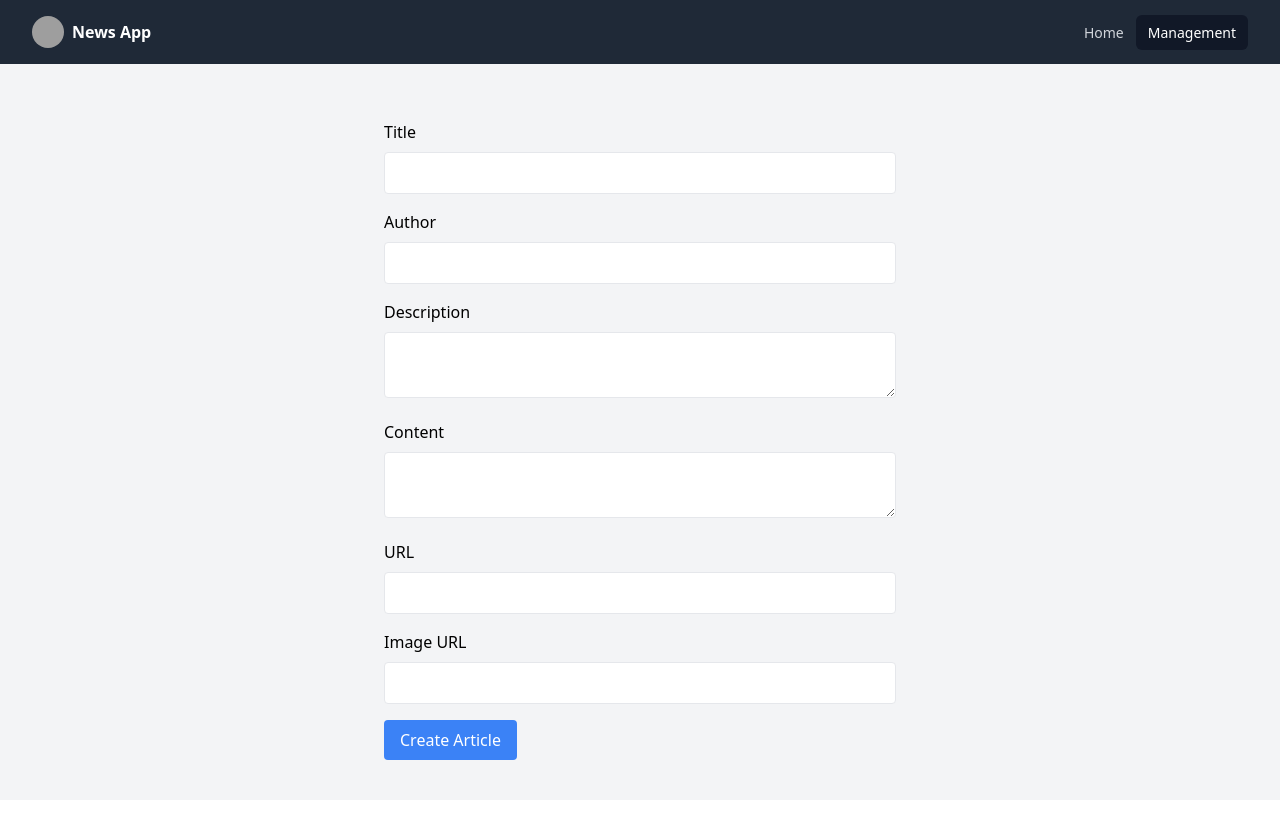
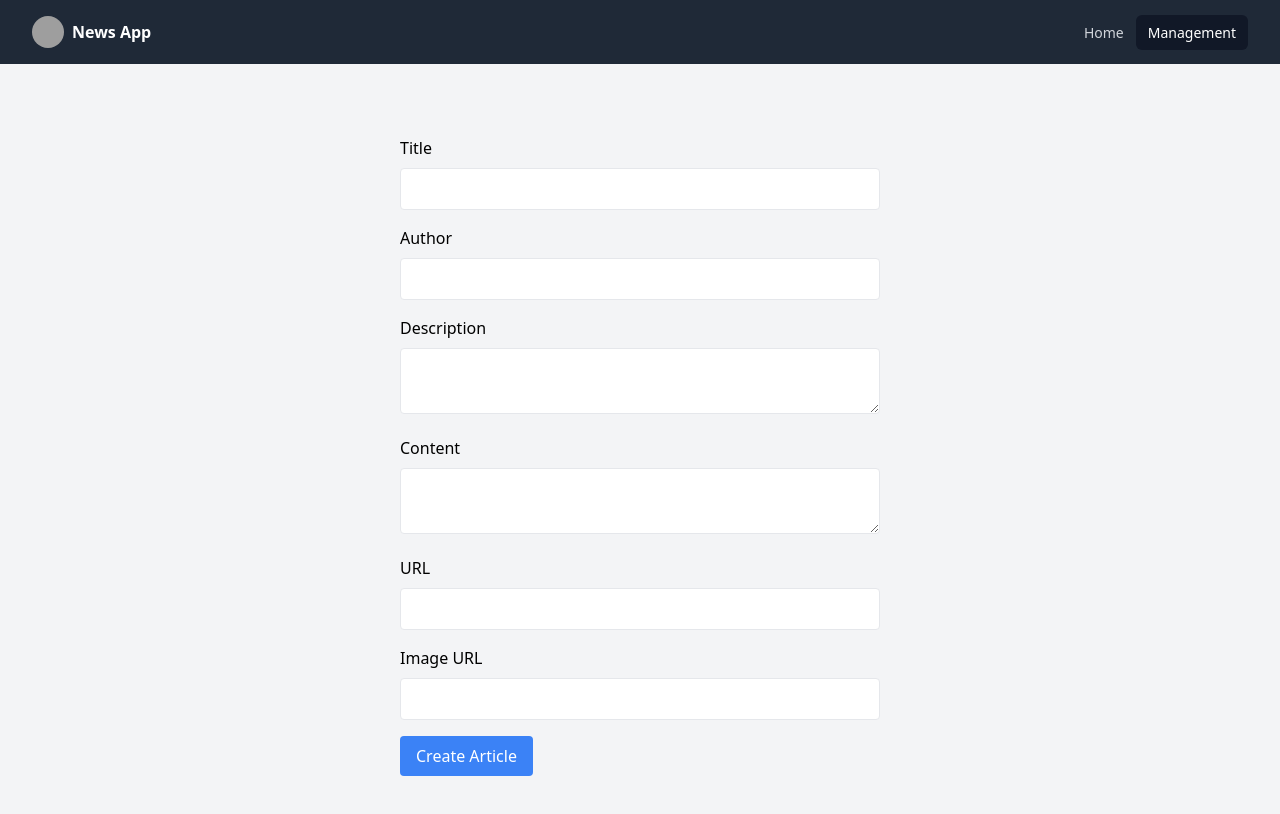
Before and after one commit to isaidj/react-and-node-interview, a React (Vite) app in the folder frontend/: page /management/create in a window 1280 px wide. Built offline with nearby package versions, Linux system fonts and the light colour scheme; no server answers; grey boxes are pictures that could not be loaded.

Commit message:
padding to form component

```diff
--- a/frontend/src/components/ArticleForm.tsx
+++ b/frontend/src/components/ArticleForm.tsx
@@ -10,7 +10,7 @@ const ArticleForm: React.FC = () => {
   if (loading) return <div className="text-center py-4">Loading...</div>;
 
   return (
-    <form onSubmit={handleSubmit} className="max-w-lg mx-auto mt-8">
+    <form onSubmit={handleSubmit} className="max-w-lg mx-auto mt-8 p-4 ">
       {error && <div className="text-red-500 mb-4">{error}</div>}
       <div className="mb-4">
         <label htmlFor="title" className="block mb-2">
```
